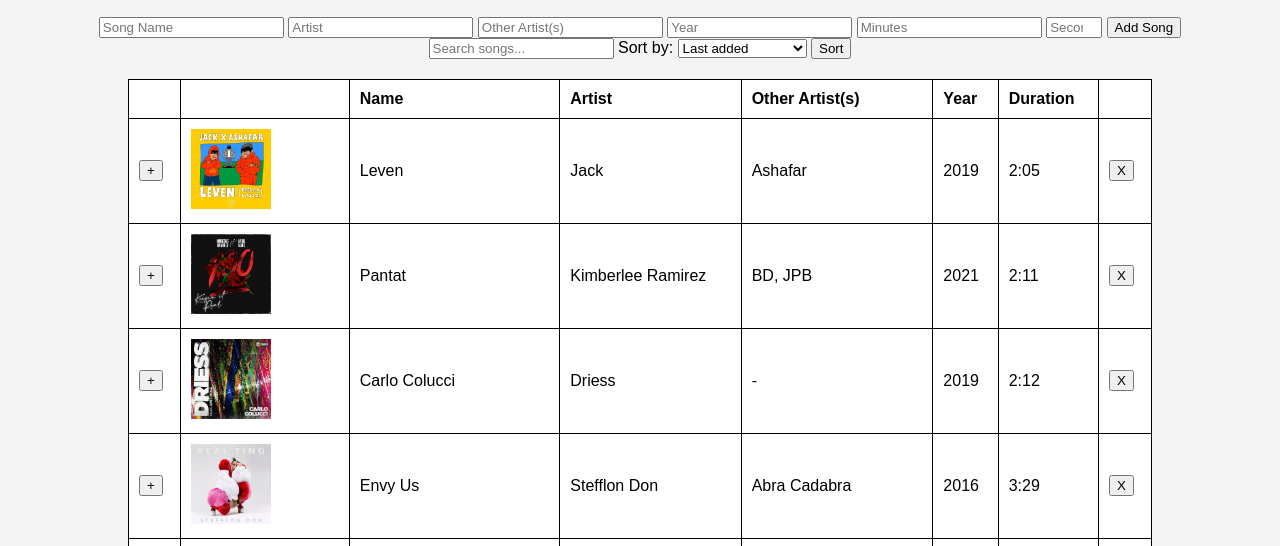
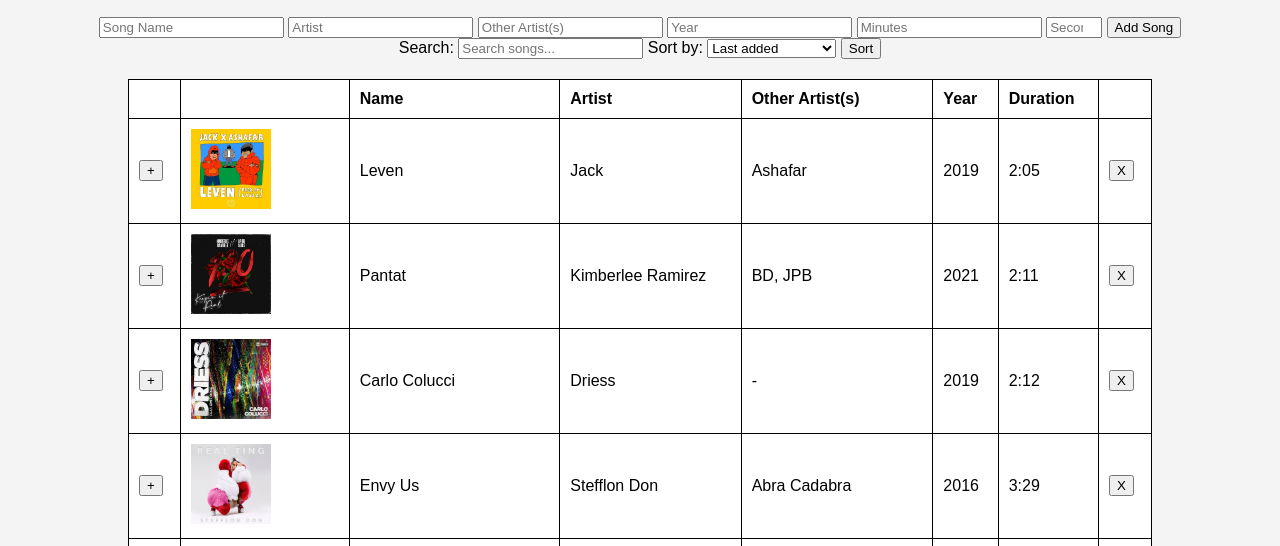
Before and after one commit to ChislaineH/WA-2025-individual, a plain HTML site: page index.html in a window 1280 px wide. Shown: the part 181-727 px from the top of the page. Drawn offline with Linux system fonts and the light colour scheme.

Commit message:
quickfix add labels

```diff
--- a/index.html
+++ b/index.html
@@ -34,6 +34,7 @@
       </form>
 
       <!-- Search -->
+      <label for="search">Search:</label>
       <input type="text" id="search" placeholder="Search songs...">
 
       <!-- Sorting -->
```
Also changed, not shown: artist-songs.html (+1 -0 lines), artists.html (+1 -0 lines), playlist-songs.html (+1 -0 lines), playlists.html (+1 -0 lines).
